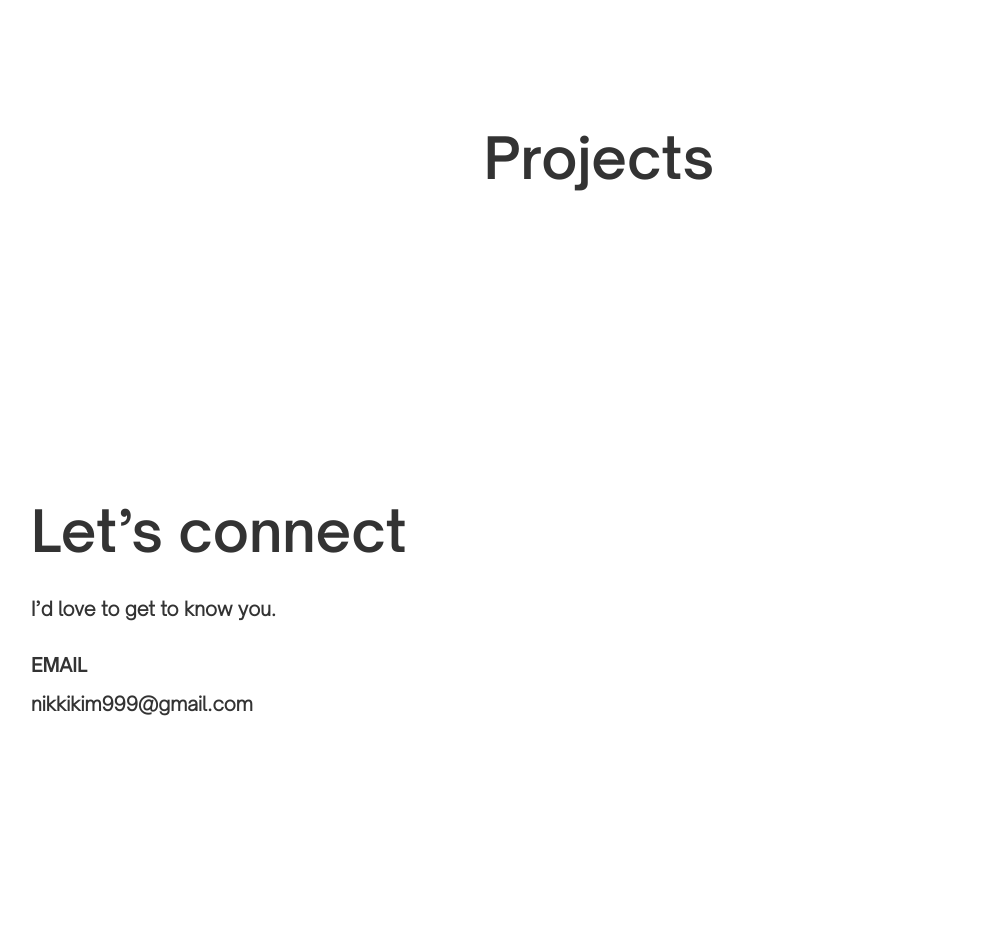
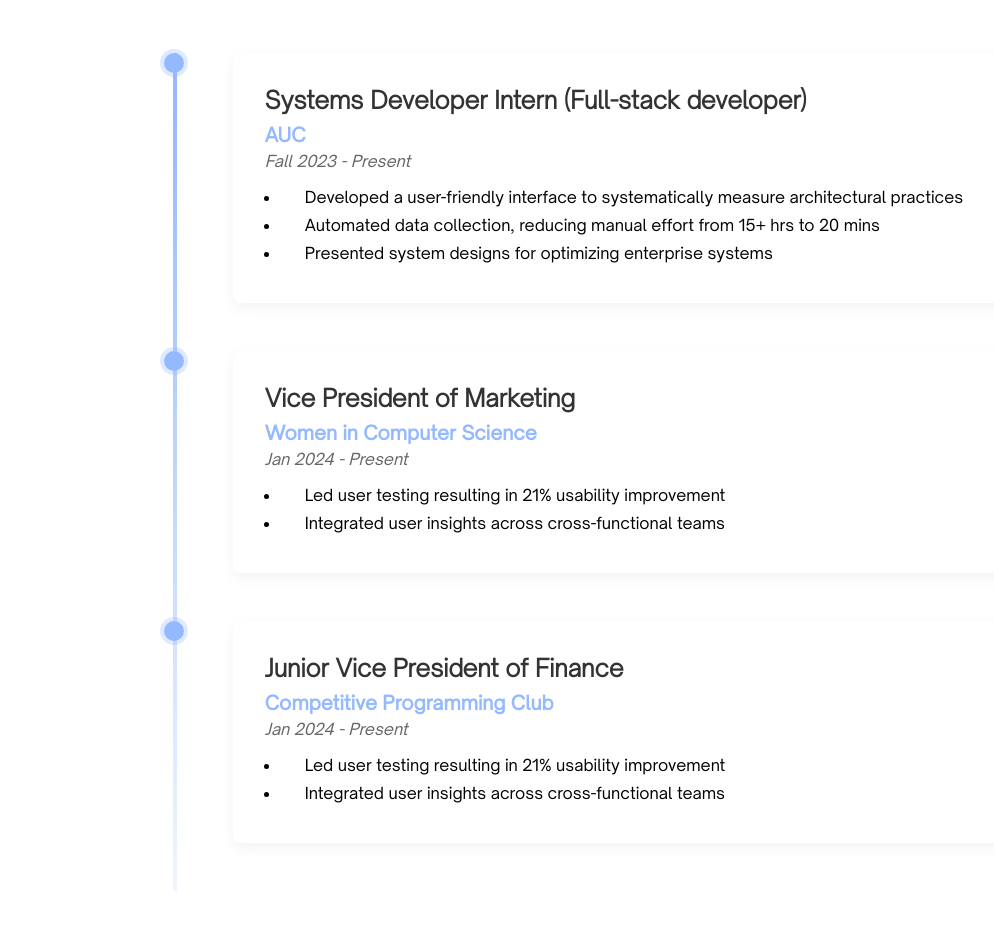
Before and after one commit to nnkim999/nikki-portfolio, a React (Create React App) app: page / in a window 1280 px wide. Shown: the part 2100-3030 px from the top of the page, without its empty margins (41-1035 px from the left). Before the commit the page ends 2880 px from the top, so only its background shows below. Built offline with nearby package versions, Linux system fonts and the light colour scheme.

Commit message:
added experience section

```diff
--- a/src/Styles/Home.css
+++ b/src/Styles/Home.css
@@ -103,11 +103,7 @@
   color: #333;
 }
 
-.experience-content h1 {
-  font-size: 3.5rem;
-  margin-bottom: 2rem;
-  color: #333;
-}
+
 
 .project-content h1{
   font-size: 3.5rem;
@@ -294,3 +290,162 @@
 .icons:hover img {
   filter: drop-shadow(0 0 8px #94B9FF);
 }
+
+/* Timeline Experience Section */
+.experience-content {
+  display: flex;
+  flex-direction: column;
+  justify-content: center;
+  align-items: center;
+  max-width: 1200px;
+  margin: 0 auto;
+  padding: 2rem;
+  position: relative;
+}
+
+.experience-content h1 {
+  font-size: 3.5rem;
+  margin-bottom: 2rem;
+  color: #333;
+}
+
+.timeline-container {
+  position: relative;
+  padding-left: 50px;
+  margin-top: 3rem;
+  width: 100%;
+}
+
+.timeline-line {
+  position: absolute;
+  left: 20px;
+  top: 0;
+  bottom: 0;
+  width: 4px;
+  background: linear-gradient(to bottom,
+    rgba(148, 185, 255, 0.2),
+    #94B9FF,
+    rgba(148, 185, 255, 0.2));
+  z-index: 1;
+  transition: all 0.5s ease;
+}
+
+.experience-items {
+  position: relative;
+  z-index: 2;
+  width: 100%;
+}
+
+.experience-box {
+  position: relative;
+  margin-bottom: 3rem;
+  display: flex;
+  align-items: flex-start;
+  transition: all 0.2s ease;
+}
+
+.experience-dot {
+  position: relative;
+  left: -39px;
+  width: 20px;
+  height: 20px;
+  border-radius: 50%;
+  background: #94B9FF;
+  box-shadow: 0 0 0 4px rgba(148, 185, 255, 0.3);
+  z-index: 3;
+  transition: all 0.2s ease;
+  flex-shrink: 0;
+}
+
+.experience-card {
+  background: white;
+  border-radius: 8px;
+  padding: 2rem;
+  box-shadow: 0 5px 15px rgba(0,0,0,0.05);
+  transition: all 0.2s ease;
+  flex-grow: 1;
+  margin-left: 10px;
+}
+
+/* Hover effects for the entire experience box */
+.experience-box:hover .experience-dot {
+  transform: scale(1.2);
+  background-color: #94B9FF;
+  transform: translateY(-2px);
+  box-shadow: 0 0 15px #94B9FF;
+  animation: softPulse 1.5s infinite alternate;
+}
+
+.experience-box:hover .experience-card {
+  transform: translateY(-5px);
+  box-shadow: 0 10px 25px rgba(148, 185, 255, 0.2);
+}
+
+/* Dot pulse animation */
+@keyframes softPulse {
+  0% {
+    box-shadow:
+      0 0 0 6px rgba(148, 185, 255, 0.15),
+      0 0 10px 6px rgba(148, 185, 255, 0.1),
+      0 0 20px 10px rgba(148, 185, 255, 0.05);
+  }
+  50% {
+    box-shadow:
+      0 0 0 8px rgba(148, 185, 255, 0.12),
+      0 0 14px 8px rgba(148, 185, 255, 0.08),
+      0 0 25px 12px rgba(148, 185, 255, 0.04);
+  }
+  100% {
+    box-shadow:
+      0 0 0 6px rgba(148, 185, 255, 0.15),
+      0 0 10px 6px rgba(148, 185, 255, 0.1),
+      0 0 20px 10px rgba(148, 185, 255, 0.05);
+  }
+}
+
+
+/* Rest of your existing styles... */
+.experience-card h2 {
+  font-size: 1.5rem;
+  color: #333;
+  margin-bottom: 0.5rem;
+}
+
+.experience-card h3 {
+  font-size: 1.2rem;
+  color: #94B9FF;
+  margin-bottom: 0.25rem;
+}
+
+.experience-date {
+  color: #666;
+  margin-bottom: 1rem;
+  font-style: italic;
+}
+
+.experience-details {
+  margin-left: 1rem;
+}
+
+.experience-details li {
+  margin-bottom: 0.5rem;
+  position: relative;
+  padding-left: 1.5rem;
+}
+
+/* Timeline line animation */
+@keyframes glow {
+  0% { background-position: 0% 0%; }
+  100% { background-position: 0% 100%; }
+}
+
+.timeline-line {
+  background: linear-gradient(to bottom,
+    rgba(148, 185, 255, 0.1),
+    #94B9FF,
+    rgba(148, 185, 255, 0.1));
+
+
+  background-size: 100% 200%;
+  animation: glow 5s ease infinite alternate;
+}
--- a/src/pages/Home.js
+++ b/src/pages/Home.js
@@ -19,16 +19,28 @@ function Home() {
   const connectSectionRef = useRef(null);
 
   // Scroll handler
+
+
+  const handleLoadedData = () => {
+    if (profileVideoRef.current) {
+      profileVideoRef.current.playbackRate = 0.3;
+    }
+  };
+
+  // Add this effect to your scrollToSection function
   const scrollToSection = (ref) => {
     ref.current?.scrollIntoView({
       behavior: 'smooth',
       block: 'start'
     });
-  };
 
-  const handleLoadedData = () => {
-    if (profileVideoRef.current) {
-      profileVideoRef.current.playbackRate = 0.3;
+    // Add temporary glow effect
+    if (ref === experienceSectionRef) {
+      const timeline = document.querySelector('.timeline-line');
+      timeline.style.animation = 'none';
+      setTimeout(() => {
+        timeline.style.animation = 'glow 2s ease';
+      }, 10);
     }
   };
 
@@ -140,9 +152,60 @@ function Home() {
             </div>
       </div>
 
-      <div className="mt-lg"></div>
-      <div className='experience-content' ref={experienceSectionRef}>
+
+      <div className="mt-lg" ref={experienceSectionRef}></div>
+      <div className='mt-sm'></div>
+      <div className='experience-content' >
         <h1>Experiences</h1>
+        <div className="timeline-container">
+          {/* Timeline line */}
+          <div className="timeline-line"></div>
+
+          {/* Experience items */}
+          <div className="experience-items">
+            <div className="experience-box">
+              <div className="experience-dot"></div>
+              <div className="experience-card">
+                <h2>Systems Developer Intern (Full-stack developer)</h2>
+                <h3>AUC</h3>
+                <p className="experience-date">Fall 2023 - Present</p>
+                <ul className="experience-details">
+                  <li>Developed a user-friendly interface to systematically measure architectural practices</li>
+                  <li>Automated data collection, reducing manual effort from 15+ hrs to 20 mins</li>
+                  <li>Presented system designs for optimizing enterprise systems</li>
+                </ul>
+              </div>
+            </div>
+
+            <div className="experience-box">
+              <div className="experience-dot"></div>
+              <div className="experience-card">
+                <h2>Vice President of Marketing</h2>
+                <h3>Women in Computer Science</h3>
+                <p className="experience-date">Jan 2024 - Present</p>
+                <ul className="experience-details">
+                  <li>Led user testing resulting in 21% usability improvement</li>
+                  <li>Integrated user insights across cross-functional teams</li>
+                </ul>
+              </div>
+            </div>
+
+            <div className="experience-box">
+              <div className="experience-dot"></div>
+              <div className="experience-card">
+                <h2>Junior Vice President of Finance</h2>
+                <h3>Competitive Programming Club</h3>
+                <p className="experience-date">Jan 2024 - Present</p>
+                <ul className="experience-details">
+                  <li>Led user testing resulting in 21% usability improvement</li>
+                  <li>Integrated user insights across cross-functional teams</li>
+                </ul>
+              </div>
+            </div>
+
+
+          </div>
+        </div>
       </div>
 
       <div className="mt-lg"></div>
```
